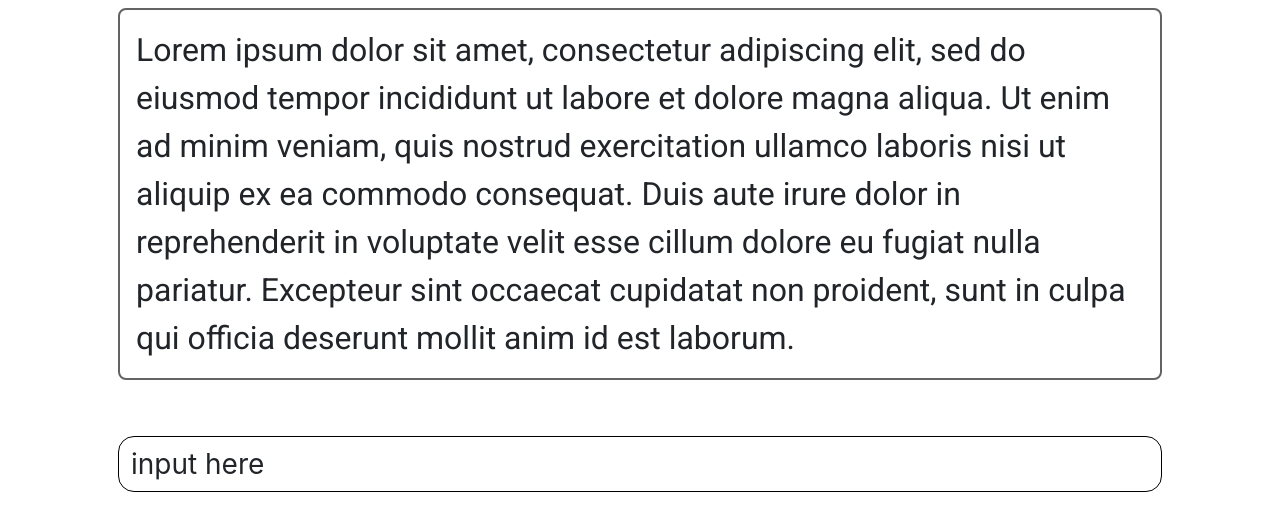
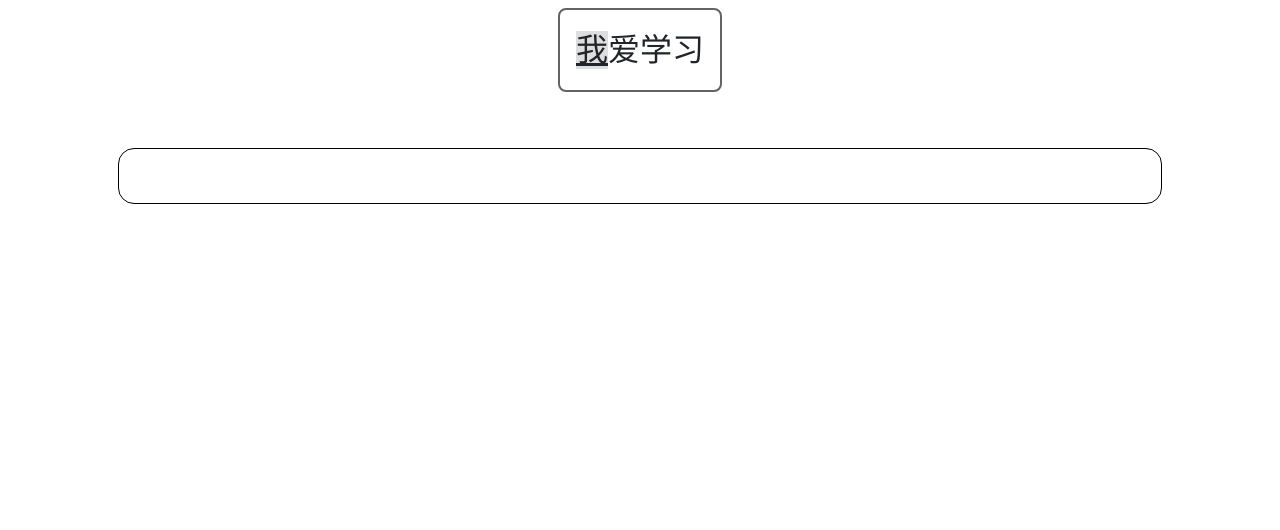
Before and after one commit to Kasaract/TypeIt, a React (Create React App) app in the folder frontend/: page / in a window 1280 px wide. Shown: the top 530 px of the page. Built offline with nearby package versions, Linux system fonts and the light colour scheme; the HTML template or start-up script is replaced by a standard one.

Commit message:
Implement typing mechanism

```diff
--- a/frontend/src/App.js
+++ b/frontend/src/App.js
@@ -3,6 +3,7 @@ import { useState } from 'react';
 import Routes from './Routes';
 import {
   PositionContext,
+  CharPositionContext,
   InputContext,
   WordsContext,
   InputStatusContext,
@@ -10,15 +11,23 @@ import {
 
 import { STATECODE } from './constants';
 
+const sampleEnglish =
+  'Lorem ipsum dolor sit amet, consectetur adipiscing elit, sed do eiusmod tempor incididunt ut labore et dolore magna aliqua. Ut enim ad minim veniam, quis nostrud exercitation ullamco laboris nisi ut aliquip ex ea commodo consequat. Duis aute irure dolor in reprehenderit in voluptate velit esse cillum dolore eu fugiat nulla pariatur. Excepteur sint occaecat cupidatat non proident, sunt in culpa qui officia deserunt mollit anim id est laborum.';
+
+const sampleChinese = '我爱学习';
+
 function App() {
   const [position, setPosition] = useState(0);
+  const [charPosition, setCharPosition] = useState(0);
   const [input, setInput] = useState('');
-  const [words, setWords] = useState([]);
+  const [words, setWords] = useState(sampleChinese.split(' '));
   const [wordIndex, setWordIndex] = useState(0);
   const [inputStatus, setInputStatus] = useState(STATECODE.READY);
 
+  console.log(words);
   return (
     <PositionContext.Provider value={{ position, setPosition }}>
+      <CharPositionContext.Provider value={{ charPosition, setCharPosition }}>
         <InputContext.Provider value={{ input, setInput }}>
           <WordsContext.Provider value={{ words, wordIndex, setWordIndex }}>
             <InputStatusContext.Provider value={{ inputStatus, setInputStatus }}>
@@ -26,6 +35,7 @@ function App() {
             </InputStatusContext.Provider>
           </WordsContext.Provider>
         </InputContext.Provider>
+      </CharPositionContext.Provider>
     </PositionContext.Provider>
   );
 }
--- a/frontend/src/components/Input/index.js
+++ b/frontend/src/components/Input/index.js
@@ -1,8 +1,131 @@
+import { useState, useContext } from 'react';
 import { FormControl } from 'react-bootstrap';
 
-import { STATUSCOLOR } from '../../constants';
+import { CharPositionContext, WordsContext } from '../../context';
+import { STATECODE } from '../../constants';
 
-export default function Input() {
+export default function Input({
+  onCompleted, // ?
+  textLength,
+  position,
+  setPosition,
+  inputStatus,
+  setInputStatus,
+}) {
+  const { charPosition, setCharPosition } = useContext(CharPositionContext);
+  const { words, wordIndex, setWordIndex } = useContext(WordsContext);
+
+  const [input, setInput] = useState('');
+
+  const onInputChange = (newInput) => {
+    setInput(newInput);
+    switch (inputStatus) {
+      case STATECODE.READY:
+        onReady(newInput);
+        break;
+      case STATECODE.INCORRECT:
+        onIncorrect(newInput);
+        break;
+      case STATECODE.END:
+        onEnd(newInput);
+        break;
+      default:
+        throw new Error('Should not get here');
+    }
+  };
+
+  const onReady = (newInput) => {
+    // Type backspace
+    if (newInput.length < charPosition) {
+      setPosition(position - 1);
+      setCharPosition(charPosition - 1);
+    }
+
+    // Type character
+    else {
+      const inputChar = newInput.charAt(newInput.length - 1);
+      const correctChar = words[wordIndex].charAt(charPosition);
+
+      // Type correct character
+      if (inputChar === correctChar) {
+        setPosition(position + 1);
+        setCharPosition(charPosition + 1);
+
+        // Type last char of entire text
+        if (
+          position === textLength - 1 &&
+          charPosition === words[wordIndex].length - 1
+        ) {
+          onCompleted();
+          setInputStatus(STATECODE.END); // Should actually make input be disabled to protect from unwanted behavior
+        }
+
+        // Type last char of word. Transition to END state.
+        else if (charPosition === words[wordIndex].length - 1) {
+          setInputStatus(STATECODE.END);
+        }
+      }
+
+      // Typed incorrect character
+      else {
+        setInputStatus(STATECODE.INCORRECT);
+      }
+    }
+  };
+
+  const onIncorrect = (newInput) => {
+    // Type wrong character for space
+    if (
+      newInput.length - 1 < charPosition &&
+      charPosition === words[wordIndex].length
+    ) {
+      setInputStatus(STATECODE.END);
+    }
+
+    // Backspaced to typo position
+    else if (newInput.length - 1 === charPosition) {
+      const inputChar = newInput.charAt(newInput.length - 1);
+      const correctChar = words[wordIndex].charAt(charPosition);
+
+      // Type correct character
+      if (inputChar === correctChar) {
+        setPosition(position + 1);
+        setCharPosition(charPosition + 1);
+        setInputStatus(STATECODE.READY);
+      }
+    }
+
+    // Backspaced characters before typo (previously correct characters)
+    else if (newInput.length - 1 < charPosition) {
+      setInputStatus(STATECODE.READY);
+    }
+  };
+
+  const onEnd = (newInput) => {
+    // Type backspace
+    if (newInput.length < charPosition) {
+      setPosition(position - 1);
+      setCharPosition(charPosition - 1);
+      setInputStatus(STATECODE.READY);
+    }
+
+    // Type character
+    else {
+      // Type space
+      if (newInput.charAt(newInput.length - 1) === ' ') {
+        setPosition(position + 1);
+        setWordIndex(wordIndex + 1);
+        setCharPosition(0);
+        setInput('');
+        setInputStatus(STATECODE.READY);
+      }
+      // Did not type space
+      else {
+        setInputStatus(STATECODE.INCORRECT);
+      }
+    }
+  };
+
   return (
     <div className="d-flex justify-content-center align-items-center px-5 pt-5">
       <FormControl
@@ -10,10 +133,10 @@ export default function Input() {
           borderColor: 'black',
           borderRadius: '1rem',
           fontSize: '1.75rem',
-          // backgroundColor: inputStatus === stateCode.INCORRECT && '#faa7a7',
+          backgroundColor: inputStatus === STATECODE.INCORRECT && '#faa7a7',
         }}
-        value={'input here'}
-        // onChange={(e) => onInputChange(e.target.value)}
+        value={input}
+        onChange={(e) => onInputChange(e.target.value)}
         aria-label="Username"
       />
     </div>
--- a/frontend/src/components/TypingText/index.js
+++ b/frontend/src/components/TypingText/index.js
@@ -1,10 +1,17 @@
-import { STATUSCOLOR } from '../../constants';
+// import { useContext } from 'react';
 
-const sample =
-  'Lorem ipsum dolor sit amet, consectetur adipiscing elit, sed do eiusmod tempor incididunt ut labore et dolore magna aliqua. Ut enim ad minim veniam, quis nostrud exercitation ullamco laboris nisi ut aliquip ex ea commodo consequat. Duis aute irure dolor in reprehenderit in voluptate velit esse cillum dolore eu fugiat nulla pariatur. Excepteur sint occaecat cupidatat non proident, sunt in culpa qui officia deserunt mollit anim id est laborum.';
+// import { PositionContext, InputStatusContext } from '../../context';
 
-export default function TypingText({ text }) {
+import { STATECODE, STATUSCOLOR } from '../../constants';
+
+export default function TypingText({ text, position, inputStatus }) {
   let color = STATUSCOLOR.CURRENT;
+  if (inputStatus !== STATECODE.INCORRECT) {
+    color = STATUSCOLOR.CURRENT;
+  } else if (inputStatus === STATECODE.INCORRECT) {
+    color = STATUSCOLOR.INCORRECT;
+  }
+
   return (
     <div className="d-flex justify-content-center align-items-center px-5 py-2">
       <div
@@ -19,7 +26,9 @@ export default function TypingText({ text }) {
               backgroundColor: STATUSCOLOR.CORRECT,
               userSelect: 'none',
             }}
-          ></span>
+          >
+            {text.substring(0, position)}
+          </span>
 
           {/* Current character  */}
           <span
@@ -29,10 +38,14 @@ export default function TypingText({ text }) {
               textDecoration: 'underline',
               userSelect: 'none',
             }}
-          ></span>
+          >
+            {text.substring(position, position + 1)}
+          </span>
 
           {/* Have not reached yet */}
-          <span style={{ fontSize: '2rem', userSelect: 'none' }}>{sample}</span>
+          <span style={{ fontSize: '2rem', userSelect: 'none' }}>
+            {text.substring(position + 1)}
+          </span>
         </div>
       </div>
     </div>
--- a/frontend/src/context/index.js
+++ b/frontend/src/context/index.js
@@ -1,6 +1,7 @@
 import { createContext } from 'react';
 
 export const PositionContext = createContext(0);
+export const CharPositionContext = createContext(0);
 export const InputContext = createContext('');
 export const WordsContext = createContext({});
 export const InputStatusContext = createContext(0);
--- a/frontend/src/pages/Home/index.js
+++ b/frontend/src/pages/Home/index.js
@@ -1,18 +1,37 @@
-import React from 'react';
+import { useContext } from 'react';
 import { Container, Col, Row } from 'react-bootstrap';
+
+import { PositionContext, InputStatusContext } from '../../context';
 
 import TypingText from '../../components/TypingText';
 import Input from '../../components/Input';
 
+const sampleEnglish =
+  'Lorem ipsum dolor sit amet, consectetur adipiscing elit, sed do eiusmod tempor incididunt ut labore et dolore magna aliqua. Ut enim ad minim veniam, quis nostrud exercitation ullamco laboris nisi ut aliquip ex ea commodo consequat. Duis aute irure dolor in reprehenderit in voluptate velit esse cillum dolore eu fugiat nulla pariatur. Excepteur sint occaecat cupidatat non proident, sunt in culpa qui officia deserunt mollit anim id est laborum.';
+
+const sampleChinese = '我爱学习';
+
 export default function Home() {
+  const { position, setPosition } = useContext(PositionContext);
+  const { inputStatus, setInputStatus } = useContext(InputStatusContext);
+
   return (
     <Container className="vh-100">
       <Col className="h-100">
         <Row>
-          <TypingText />
+          <TypingText
+            position={position}
+            inputStatus={inputStatus}
+            text={sampleChinese}
+          />
         </Row>
         <Row>
-          <Input />
+          <Input
+            position={position}
+            setPosition={setPosition}
+            inputStatus={inputStatus}
+            setInputStatus={setInputStatus}
+          />
         </Row>
       </Col>
     </Container>
```
Also changed, not shown: frontend/src/components/Input/models/index.js (added). Lines whose indentation alone changed are shown as unchanged.
